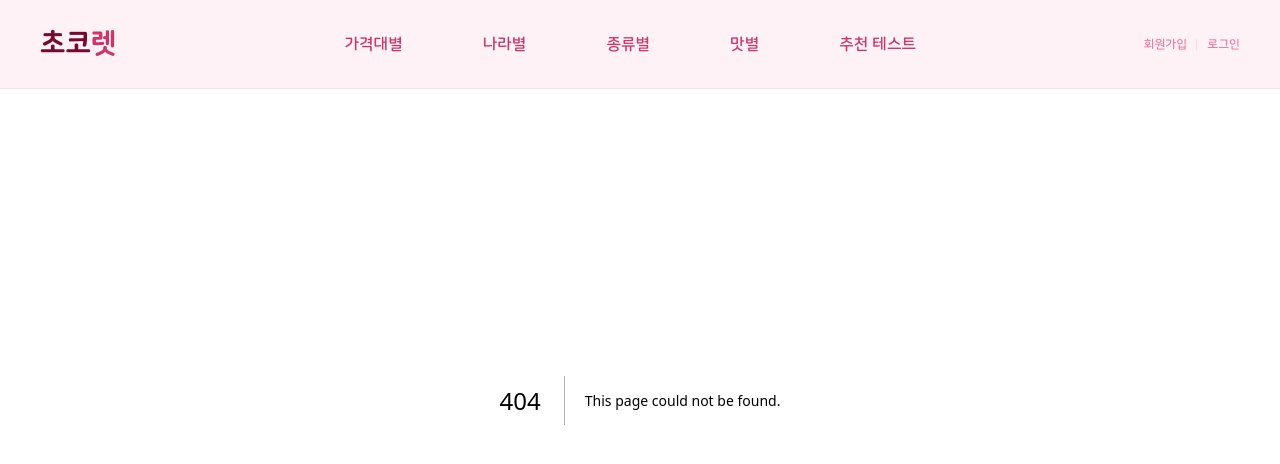
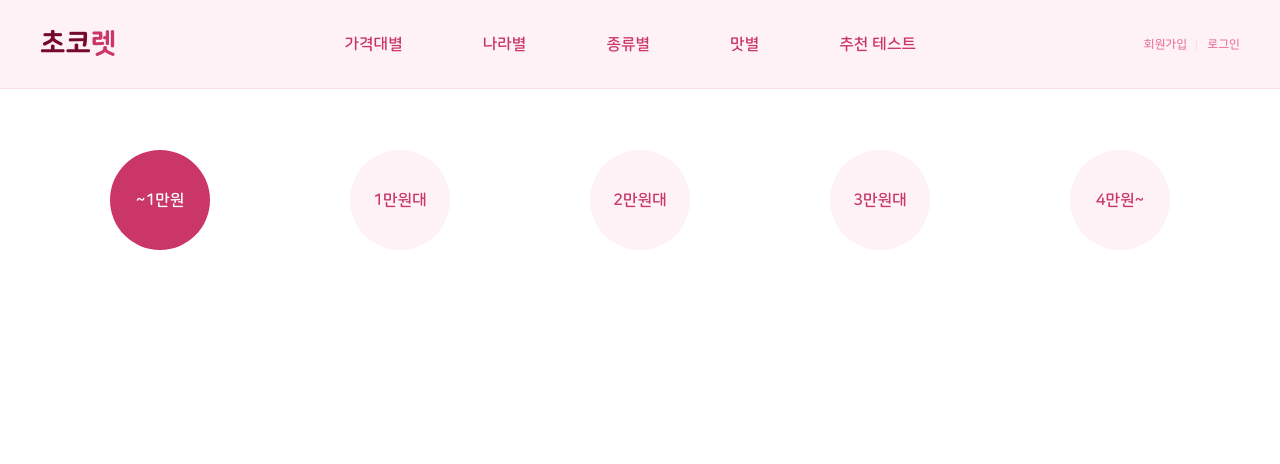
Before and after one commit to soheeyeo/Choco_Let, a Next.js app: page /list/country/1 in a window 1280 px wide. Before the commit this address had no page. Shown: the top 464 px of the page. Built offline with nearby package versions, Linux system fonts and the light colour scheme.

Commit message:
:lipstick: Add nav list component to list page

```diff
--- /dev/null
+++ b/app/list/[category]/[listId]/NavList.js
@@ -0,0 +1,28 @@
+import Link from "next/link";
+
+export default function NavList({ styles }) {
+    return (
+        <div className={styles.nav_container}>
+            <nav className={styles.nav_li}>
+                <Link
+                    href={"/list/price/1"}
+                    className={`${styles.nav_btn} ${styles.active}`}
+                >
+                    ~1만원
+                </Link>
+                <Link href={"/list/price/2"} className={styles.nav_btn}>
+                    1만원대
+                </Link>
+                <Link href={"/list/price/3"} className={styles.nav_btn}>
+                    2만원대
+                </Link>
+                <Link href={"/list/price/4"} className={styles.nav_btn}>
+                    3만원대
+                </Link>
+                <Link href={"/list/price/5"} className={styles.nav_btn}>
+                    4만원~
+                </Link>
+            </nav>
+        </div>
+    );
+}
--- /dev/null
+++ b/app/list/[category]/[listId]/list.module.css
@@ -0,0 +1,38 @@
+.list_section {
+    margin: 62px auto;
+    max-width: 1200px;
+}
+
+.nav_li {
+    display: flex;
+    justify-content: space-around;
+}
+
+.nav_btn {
+    display: flex;
+    align-items: center;
+    justify-content: center;
+    width: 100px;
+    height: 100px;
+    font-weight: 700;
+    color: var(--main-color);
+    background-color: var(--sub-color);
+    border-radius: 50%;
+}
+
+.active {
+    color: #fff;
+    background-color: var(--main-color);
+}
+
+.dropdown {
+    font-size: 13px;
+    color: var(--main-color);
+    text-align: right;
+}
+
+.dropdown_btn {
+    padding: 5px 24px;
+    background-color: transparent;
+    color: var(--main-color);
+}
--- /dev/null
+++ b/app/list/[category]/[listId]/page.js
@@ -0,0 +1,12 @@
+import styles from "./list.module.css";
+import NavList from "./NavList";
+
+export default function List() {
+    return (
+        <main>
+            <section className={styles.list_section}>
+                <NavList styles={styles} />
+            </section>
+        </main>
+    );
+}
```
